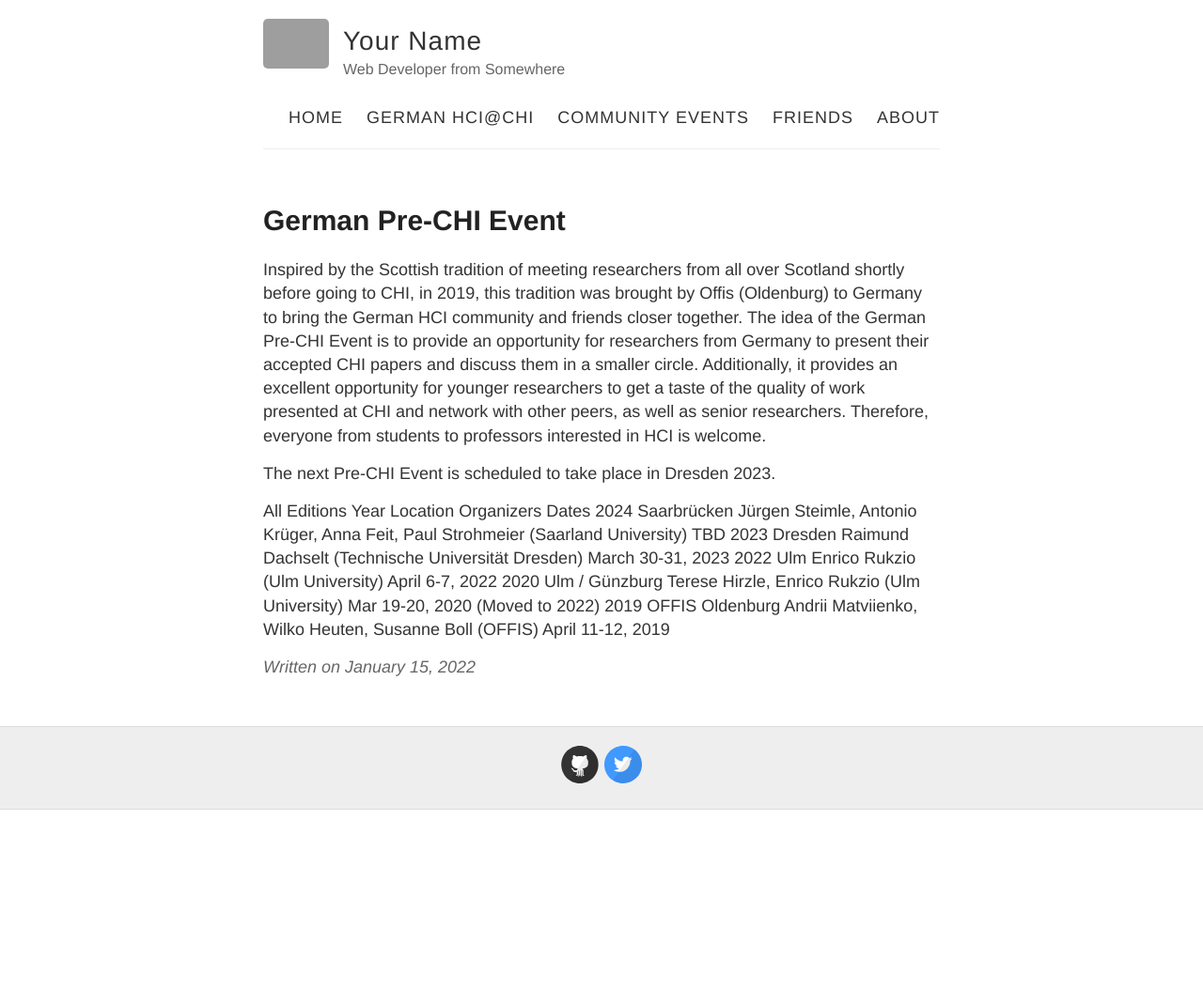
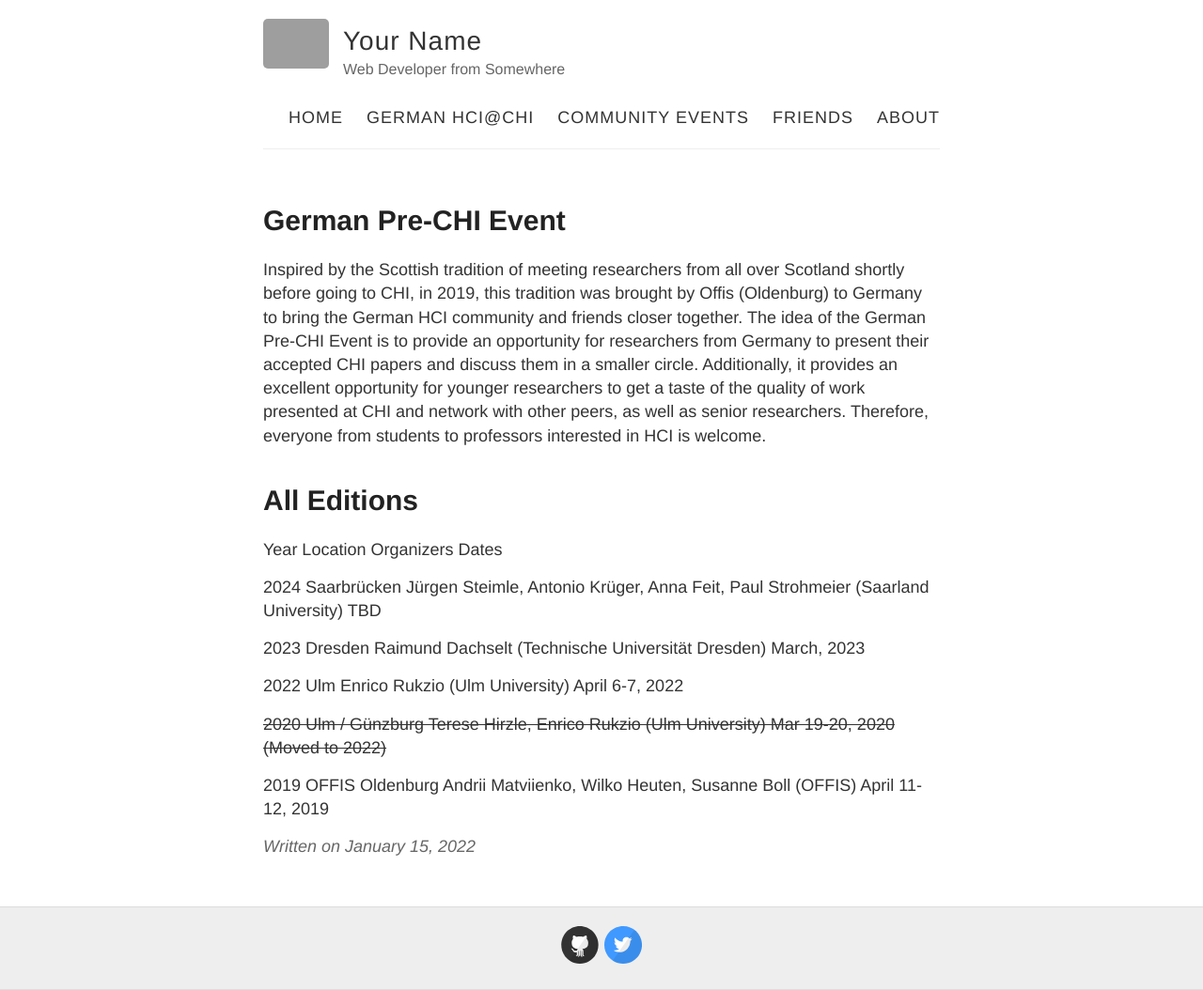
Before and after one commit to Kevacasiete/jeck, a Jekyll site: the page built from _posts/2022-01-15-prechi.md, in a window 1280 px wide. Shown: the whole page at 94% size. Built offline with Jekyll 4.4.1, drawn with Linux system fonts in a browser that asks for light colours; before the commit the page ends 900 px from its top, so only the background shows below that; grey boxes are pictures that could not be loaded.

Commit message:
Update 2022-01-15-prechi.md

```diff
--- a/_posts/2022-01-15-prechi.md
+++ b/_posts/2022-01-15-prechi.md
@@ -8,12 +8,15 @@ description: Unfortunately, due to the COVID-19 pandemic, this year’s CHI will
 
 Inspired by the Scottish tradition of meeting researchers from all over Scotland shortly before going to CHI, in 2019, this tradition was brought by Offis (Oldenburg) to Germany to bring the German HCI community and friends closer together. The idea of the German Pre-CHI Event is to provide an opportunity for researchers from Germany to present their accepted CHI papers and discuss them in a smaller circle. Additionally, it provides an excellent opportunity for younger researchers to get a taste of the quality of work presented at CHI and network with other peers, as well as senior researchers. Therefore, everyone from students to professors interested in HCI is welcome.
 
-The next Pre-CHI Event is scheduled to take place in Dresden 2023.
+# All Editions
+Year	Location	Organizers	Dates
 
-All Editions
-Year	Location	Organizers	Dates
 2024	Saarbrücken	Jürgen Steimle, Antonio Krüger, Anna Feit, Paul Strohmeier (Saarland University) 	TBD
-2023	Dresden	Raimund Dachselt (Technische Universität Dresden)	March 30-31, 2023
+
+2023	Dresden	Raimund Dachselt (Technische Universität Dresden)	March, 2023
+
 2022	Ulm	Enrico Rukzio (Ulm University)	April 6-7, 2022
-2020	Ulm / Günzburg	Terese Hirzle, Enrico Rukzio (Ulm University)	Mar 19-20, 2020 (Moved to 2022)
+
+~~2020	Ulm / Günzburg	Terese Hirzle, Enrico Rukzio (Ulm University)	Mar 19-20, 2020 (Moved to 2022)~~
+
 2019	OFFIS Oldenburg	Andrii Matviienko, Wilko Heuten, Susanne Boll (OFFIS)	April 11-12, 2019
```
